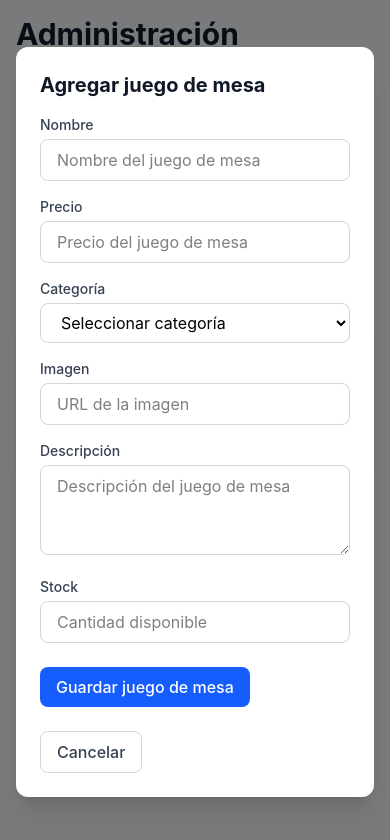
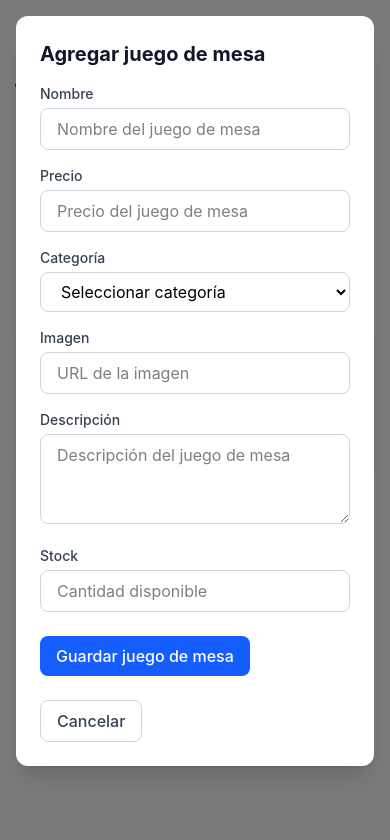
Before and after one commit to alejimenezyb-sys/Mesa-para-5, a React (Vite) app: page /adminpanel in a window 390 px wide. Both pictures are taken after typing "Sample" into the empty fields and a click on the button "+ Agregar juego de mesa". Shown: the top 840 px of the page. Built offline with nearby package versions, Linux system fonts and the light colour scheme.

Commit message:
style: improve admin responsive layout

```diff
--- a/src/pages/AdminPanel.tsx
+++ b/src/pages/AdminPanel.tsx
@@ -83,7 +83,7 @@ const AdminPanel = () => {
   return (
     <main className="min-h-screen bg-gray-100 p-4 md:p-8">
       <div className="mx-auto max-w-7xl">
-        <div className="flex items-center justify-between">
+        <div className="flex flex-col gap-4 md:flex-row md:items-center md:justify-between">
           <div>
             <h1 className="text-3xl font-bold text-gray-900">
               Administración de juegos de mesa
@@ -108,7 +108,7 @@ const AdminPanel = () => {
               setJuegoEditando(null);
               setMostrarModal(true);
             }}
-            className="rounded-lg bg-blue-600 px-4 py-2 font-medium text-white hover:bg-blue-700"
+            className="w-full rounded-lg bg-blue-600 px-4 py-2 font-medium text-white hover:bg-blue-700 md:w-auto"
           >
             + Agregar juego de mesa
           </button>
@@ -234,7 +234,7 @@ const AdminPanel = () => {
       </div>
 
       {mostrarModal && (
-        <div className="fixed inset-0 z-50 flex items-center justify-center bg-black/50 p-4">
+        <div className="fixed inset-0 z-50 flex items-start md:items-center justify-center overflow-y-auto bg-black/50 p-4">
           <div className="w-full max-w-lg rounded-xl bg-white p-6 shadow-xl">
             <h2 className="mb-4 text-xl font-bold text-gray-900">
               {juegoEditando !== null
```
